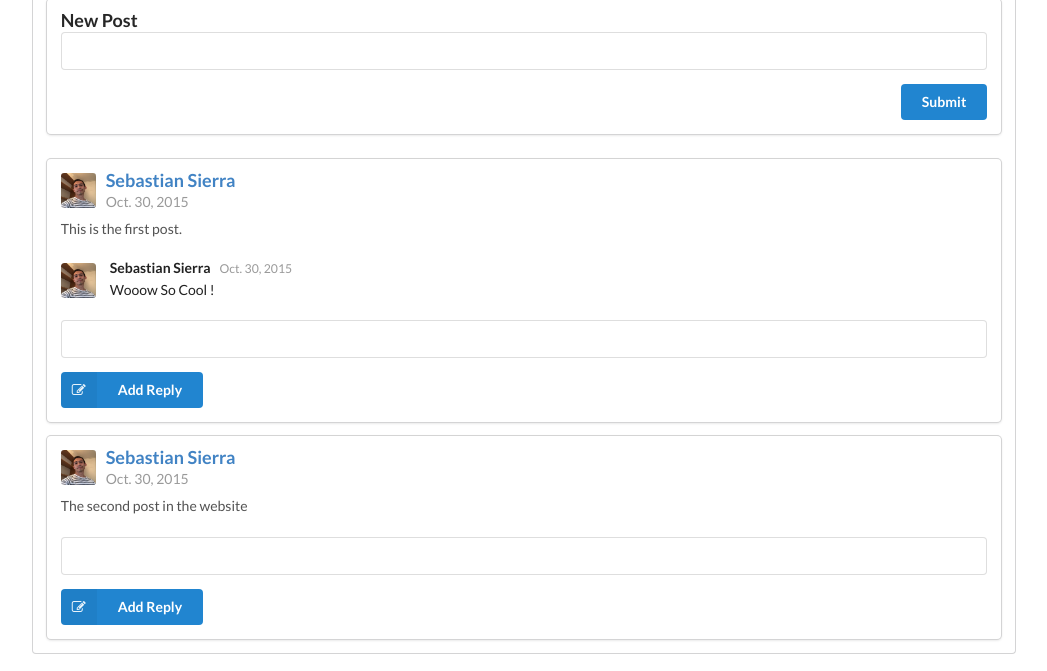
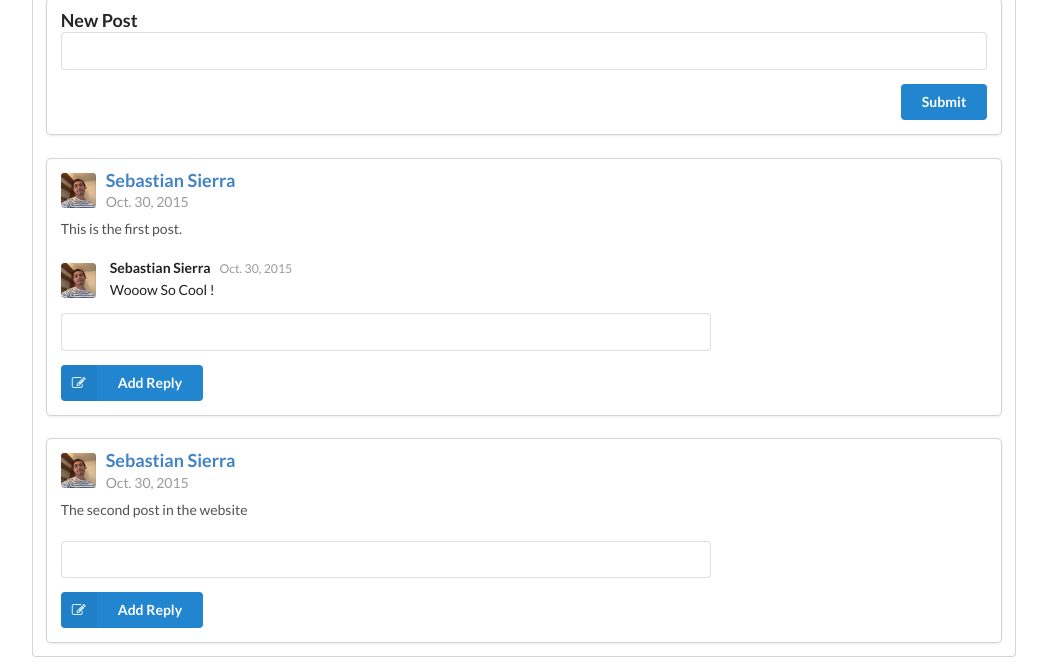
Before and after one commit to sebastian-sierra/mines_book, a Django app: a page that uses mines_book/templates/mines_book/user_feed.html in a window 1280 px wide. Shown: the part 372-1043 px from the top of the page, without its empty margins (116-1163 px from the left). Run offline with Django 3.2, Linux system fonts and the light colour scheme; data comes from the database, SQL or seed files in the repository; parts of the project's set-up code (start-up, migrations or seed data) failed here and were passed over.

Commit message:
improve changed layout for new comment

```diff
--- a/mines_book/templates/mines_book/post_card.html
+++ b/mines_book/templates/mines_book/post_card.html
@@ -29,8 +29,7 @@
                     </div>
                 </div>
             {% endfor %}
-        </div>
-        <form class="ui reply form" method="post" action="/create_post/" id="post-form">
+            <form class="ui reply form" method="post" action="/create_post/" id="comment-form">
                 {% csrf_token %}
                 <div class="field">
                     {{ form.content }}
@@ -41,4 +40,6 @@
                 </div>
             </form>
         </div>
+
     </div>
+</div>
--- a/mines_book/templates/mines_book/user_feed.html
+++ b/mines_book/templates/mines_book/user_feed.html
@@ -50,8 +50,7 @@
                             </div>
                         </div>
                     {% endfor %}
-                </div>
-                <form class="ui reply form" method="post" action="/create_post/" id="post-form">
+                    <form class="ui reply form" method="post" action="/create_post/" id="comment-form">
                         {% csrf_token %}
                         <div class="field">
                             {{ form.content }}
@@ -64,7 +63,6 @@
                 </div>
 
             </div>
-        </form>
         </div>
     {% endfor %}
 </div>
```
Lines whose indentation alone changed are shown as unchanged.
